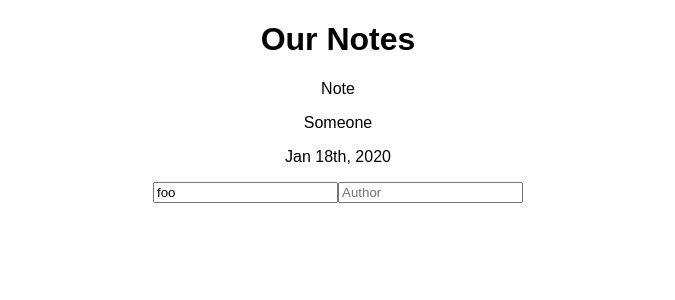
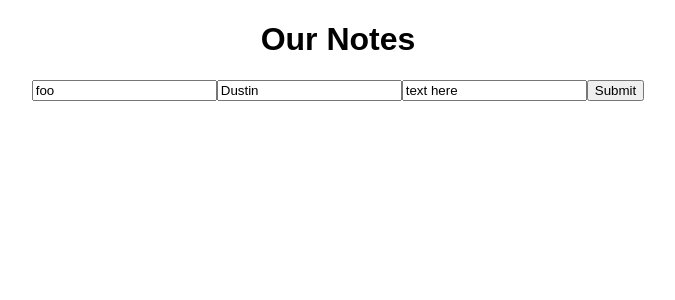
Before and after one commit to cs50x-tokyo/marcin-notes-apps, a React (Create React App) app: page / in a window 1280 px wide. Shown: the top 300 px of the page, without its empty margins (302-977 px from the left). Built offline with nearby package versions, Linux system fonts and the light colour scheme.

Commit message:
Update
Additional functionality

```diff
--- a/src/App.js
+++ b/src/App.js
@@ -3,8 +3,7 @@ import uuid from "uuid";
 import moment from "moment";
 import "./styles.css";
 
-//test JiaPing
-//test github
+//github rick test
 //notes app
 //functionality:
 //-create note,
@@ -43,31 +42,22 @@ import "./styles.css";
 //}
 //},[])
 
-const demoState = {
-  id: "12312dasfdsaf",
-  note: "Note",
-  author: "Someone",
-  createdAt: moment()
-};
-
 const SingleNote = props => {
-  // useEffect(() => {
-  //   props.setNote(demoState)
-  // },[])
-
   return (
     <div>
-      <p>{demoState.note}</p>
-      <p>{demoState.author}</p>
-      <p>{demoState.createdAt.format("MMM Do, YYYY")}</p>
+      <p>{props.note.noteText}</p>
+      <p>{props.note.author}</p>
+      <p>{props.note.createdAt.format("MMM Do, YYYY")}</p>
+      <p>------------</p>
     </div>
   );
 };
 
-const NoteForm = () => {
+const NoteForm = props => {
   const [title, setTitle] = useState("foo");
-  const [author, setAuthor] = useState("");
-  console.log(title);
+  const [author, setAuthor] = useState("Dustin");
+  const [noteText, setNoteText] = useState("text here");
+
   const onChangeTitle = e => {
     const title = e.target.value;
     setTitle(title);
@@ -78,24 +68,46 @@ const NoteForm = () => {
     setAuthor(author);
   };
 
-  //const onChangeAuthor
+  const onChangeNoteText = e => {
+    const noteText = e.target.value;
+    setNoteText(noteText);
+  };
+  const submitForm = e => {
+    e.preventDefault();
+    props.setNotes([
+      ...props.notes,
+      {
+        id: uuid(),
+        noteText,
+        title,
+        author,
+        createdAt: moment()
+      }
+    ]);
+  };
 
   return (
     <div>
-      <form>
+      <form onSubmit={submitForm}>
         <input
           value={title}
           onChange={onChangeTitle}
           placeholder="Title"
           required
         />
-
         <input
           value={author}
           onChange={onChangeAuthor}
           placeholder="Author"
           required
         />
+        <input
+          value={noteText}
+          onChange={onChangeNoteText}
+          placeholder="Note"
+          required
+        />
+        <button>Submit</button>
       </form>
     </div>
   );
@@ -104,33 +116,17 @@ const NoteForm = () => {
 const App = () => {
   //useState is a function from which we are receving an array with two items
 
-  const demoState = {
-    id: "12312dasfdsaf",
-    note: "Note",
-    author: "Someone",
-    createdAt: moment()
-  };
+  const [notes, setNotes] = useState([]);
 
-  const [notes, setNote] = useState([]);
-
-  const createNewNote = () => {
-    setNote([
-      ...notes,
-      {
-        id: uuid(),
-        note: "Note",
-        title: "Title",
-        author: "Someone",
-        createdAt: moment().format("MMM Do, YYYY")
-      }
-    ]);
-  };
+  // useEffect(() => console.log(notes));
 
   return (
     <div className="App">
       <h1>Our Notes</h1>
-      <SingleNote setNote={setNote} />
-      <NoteForm />
+      <NoteForm setNotes={setNotes} notes={notes} />
+      {notes.map(note => (
+        <SingleNote note={note} key={note.id} />
+      ))}
     </div>
   );
 };
```
